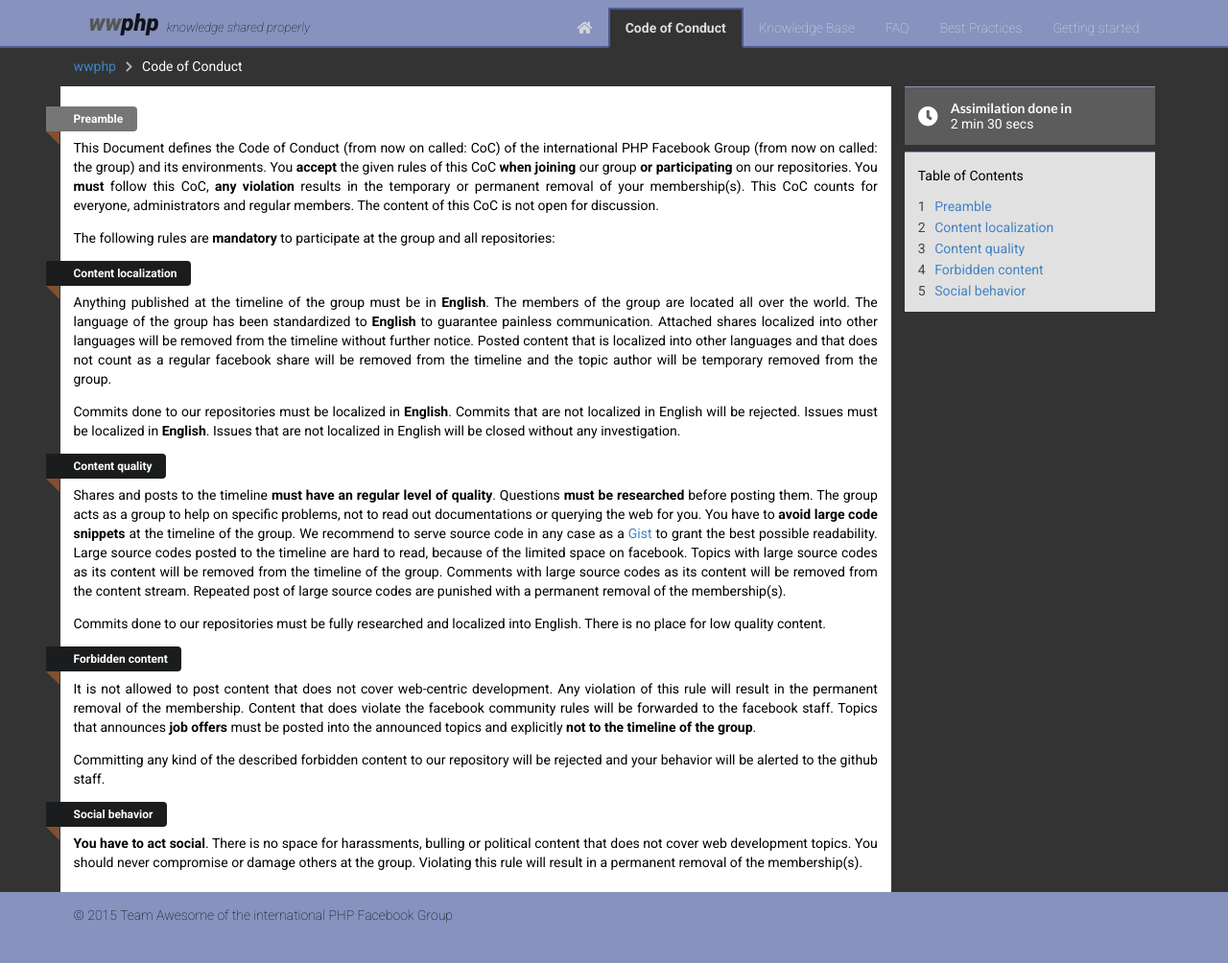
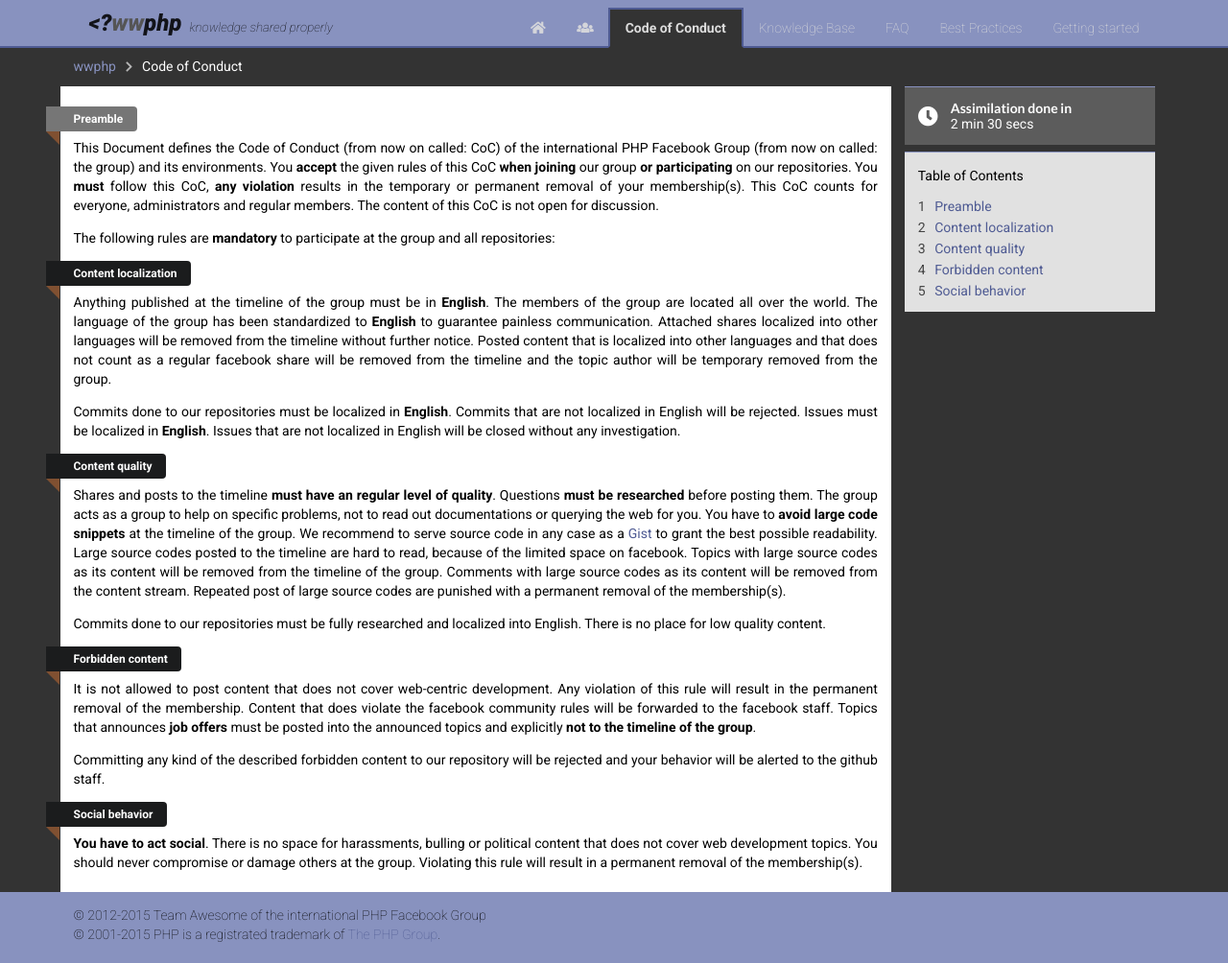
Before and after one commit to wwphp-fb-beta/wwphp-fb-beta.github.io, a Jekyll site: the page built from rules.md, in a window 1280 px wide and 1004 px high. Shown: the whole window at 96% size. Built offline with Jekyll 4.4.1, drawn with Linux system fonts in a browser that asks for light colours; nearby versions of some CDN libraries; Markdown is read by kramdown in place of the engine named in the settings.

Commit message:
added some links and render mechanisms

```diff
--- a/_config.yml
+++ b/_config.yml
@@ -25,6 +25,12 @@ defaults:
     values:
       origin: articles
 
+# collections
+
+collections:
+  - faq
+
+
 # maintenance
 
 exclude:
--- a/_layouts/default.html
+++ b/_layouts/default.html
@@ -38,7 +38,45 @@ layout: general
         </div>
         {% endfor %}
       </div>
-
+    </div>
+    {% endif %}
+    {% if page.compass %}
+    <div class="embedded-widget">
+      <div class="ui relaxed divided list">
+        {% if page.compass.up %}
+        <div class="item">
+          <i class="large anglet double up middle aligned icon"></i>
+          <div class="content">
+            <a class="header" href="{{ page.compass.up.path }}">{{ page.compass.up.title }}</a>
+            {% if page.compass.up.info %}
+            <div class="description">{{ page.compass.up.info }}</div>
+            {% endif %}
+          </div>
+        </div>
+        {% endif %}
+        {% if page.compass.prev %}
+        <div class="item">
+          <i class="large anglet double left middle aligned icon"></i>
+          <div class="content">
+            <a class="header" href="{{ page.compass.prev.path }}">{{ page.compass.prev.title }}</a>
+            {% if page.compass.prev.info %}
+            <div class="description">{{ page.compass.prev.info }}</div>
+            {% endif %}
+          </div>
+        </div>
+        {% endif %}
+        {% if page.compass.next %}
+        <div class="item">
+          <i class="large anglet double right middle aligned icon"></i>
+          <div class="content">
+            <a class="header" href="{{ page.compass.up.path }}">{{ page.compass.next.title }}</a>
+            {% if page.compass.next.info %}
+            <div class="description">{{ page.compass.next.info }}</div>
+            {% endif %}
+          </div>
+        </div>
+        {% endif %}
+      </div>
     </div>
     {% endif %}
   </div>
--- a/_layouts/general.html
+++ b/_layouts/general.html
@@ -16,13 +16,16 @@
     <div class="ui secondary pointing top fixed menu top-bar">
       <div class="ui container">
         <div class="item main-logo">
-          <span class="upper"><span style="color:#555 !important">ww</span>php</span>
+          <span class="upper">&lt;?<span style="color:#555 !important">ww</span>php</span>
           <span class="lower"> knowledge shared properly</span>
         </div>
 
         <div class="right menu">
           <a class="item{% if page.origin == 'main' %} active{% endif %}" href="/">
             <i class="home icon" style="margin-right: 0 !important"></i>
+          </a>
+          <a class="item{% if page.origin == 'staff' %} active{% endif %}" href="/staff.html">
+            <i class="users icon" style="margin-right: 0 !important"></i>
           </a>
           <a class="item{% if page.origin == 'rules' %} active{% endif %}" href="/rules.html">
             Code of Conduct
@@ -56,7 +59,10 @@
       </div>
     </div>
     <footer class="ui container" style="margin-top: 1em !important; font-weight: 100; color: black; min-height: 60px !important">
-        <p>&copy; 2015 Team Awesome of the international PHP Facebook Group</p>
+        <p>
+          &copy; 2012-{{ 'now' | date: "%Y" }} Team Awesome of the international PHP Facebook Group<br />
+          &copy; 2001-{{ 'now' | date: "%Y" }} PHP is a registrated trademark of <a href="http://php.net">The PHP Group</a>.
+        </p>
     </footer>
     <script src="/assets/components/jquery/dist/jquery.min.js"></script>
     <script src="//cdnjs.cloudflare.com/ajax/libs/semantic-ui/2.1.6/semantic.min.js"></script>
--- a/assets/page.css
+++ b/assets/page.css
@@ -82,6 +82,11 @@ body
   color: #eee !important;
 }
 
+.general-content .breadcrumb a
+{
+  color: #8892BF !important;
+}
+
 .general-content .content-column
 {
   background-color: white !important;
@@ -134,6 +139,21 @@ body
   text-align: justify !important;
 }
 
+footer
+{
+  color: black !important;
+}
+
+a
+{
+  color: rgb(79, 91, 147) !important;
+}
+
+a:hover
+{
+  text-decoration: underline;
+}
+
 .spaced
 {
   margin-bottom: .6em !important;
```
